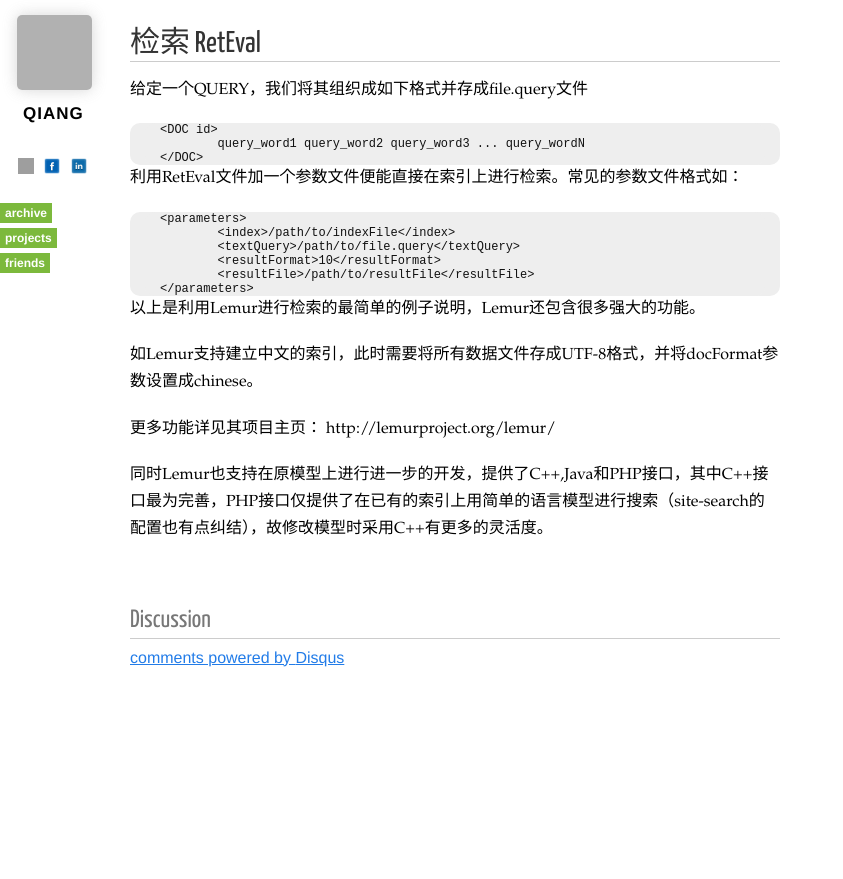
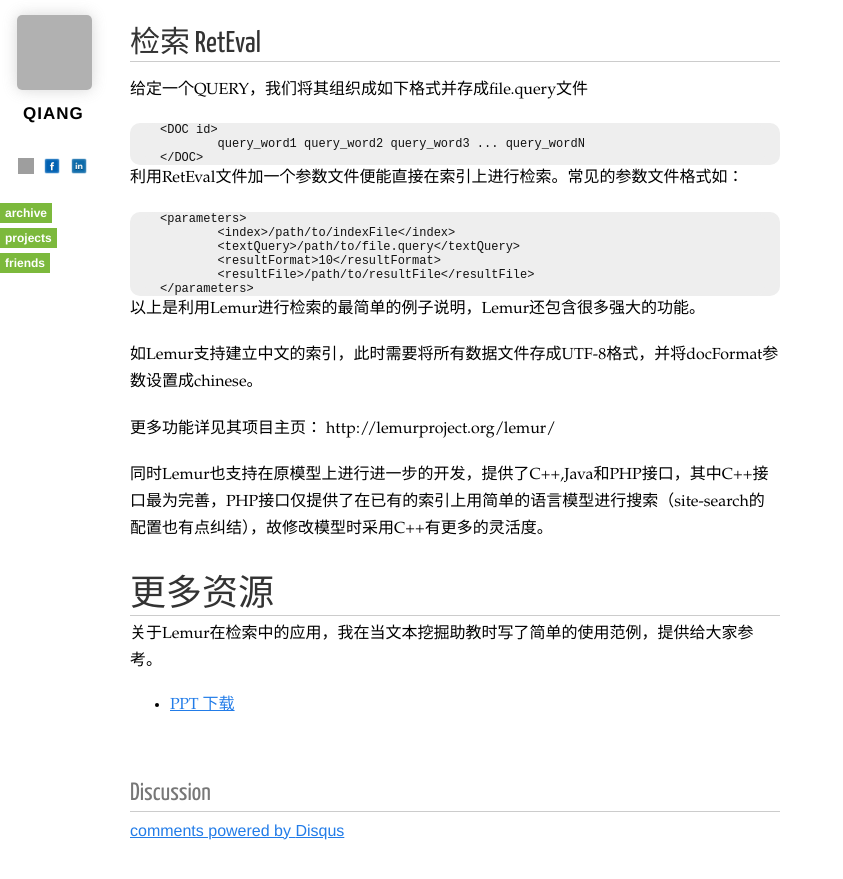
Before and after one commit to qiangrw/qiangrw.github.com, a Jekyll site: the page built from _posts/2012-03-20-intro-to-lemur-tool.md, in a window 1280 px wide and 900 px high, scrolled down 1469 px, cut to the strip 0-879 px from the top of the window. Shown: the whole strip, without its empty margins (0-843 px from the left). Built offline with Jekyll 4.4.1, drawn with Linux system fonts in a browser that asks for light colours; nearby versions of some CDN libraries; Markdown is read by kramdown in place of the engine named in the settings; comment, search, counter and statistics services are not loaded; before the commit the page ends 2196 px from its top, so only the background shows below that; grey boxes are pictures that could not be loaded.

Commit message:
add link for lemur introduction

```diff
--- a/_posts/2012-03-20-intro-to-lemur-tool.md
+++ b/_posts/2012-03-20-intro-to-lemur-tool.md
@@ -78,3 +78,7 @@ Lemur主要支持为两种格式的文件建立索引，包括TRECFormat和WebFo
 更多功能详见其项目主页： http://lemurproject.org/lemur/
 
 同时Lemur也支持在原模型上进行进一步的开发，提供了C++,Java和PHP接口，其中C++接口最为完善，PHP接口仅提供了在已有的索引上用简单的语言模型进行搜索（site-search的配置也有点纠结），故修改模型时采用C++有更多的灵活度。
+
+# 更多资源
+关于Lemur在检索中的应用，我在当文本挖掘助教时写了简单的使用范例，提供给大家参考。
+* [PPT 下载](http://webkdd.org/archive/text-mining-14/assignment/download/assignment2/lemur_intro.qiang.pdf)
```
Also changed, not shown: 1 other file.
